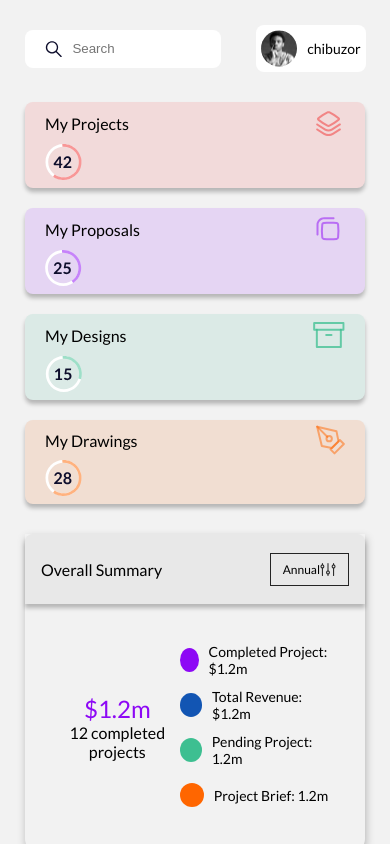
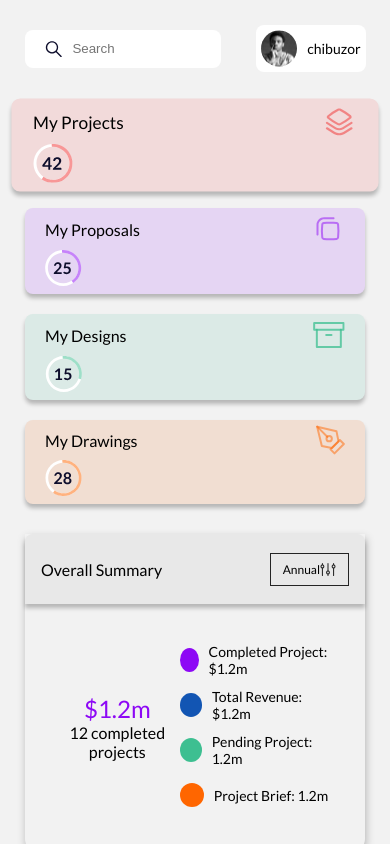
Before and after one commit to dprince001/NativeBrands-test, a React (Create React App) app: page / in a window 390 px wide. In both pictures the pointer is over the element 195 px from the left and 145 px from the top of the page. Shown: the top 844 px of the page. Built offline with nearby package versions, Linux system fonts and the light colour scheme.

Commit message:
responsiveness completed

```diff
--- a/src/components/categories/category.scss
+++ b/src/components/categories/category.scss
@@ -3,6 +3,12 @@
     padding: 5px 20px;
     border-radius: 8px;
     box-shadow: 0px 4px 4px rgba(0, 0, 0, 0.25);
+    cursor: pointer;
+    transition: all 200ms;
+
+    &:hover {
+        transform: scale(1.08);
+    }
 
     .top {
         display: flex;
```
